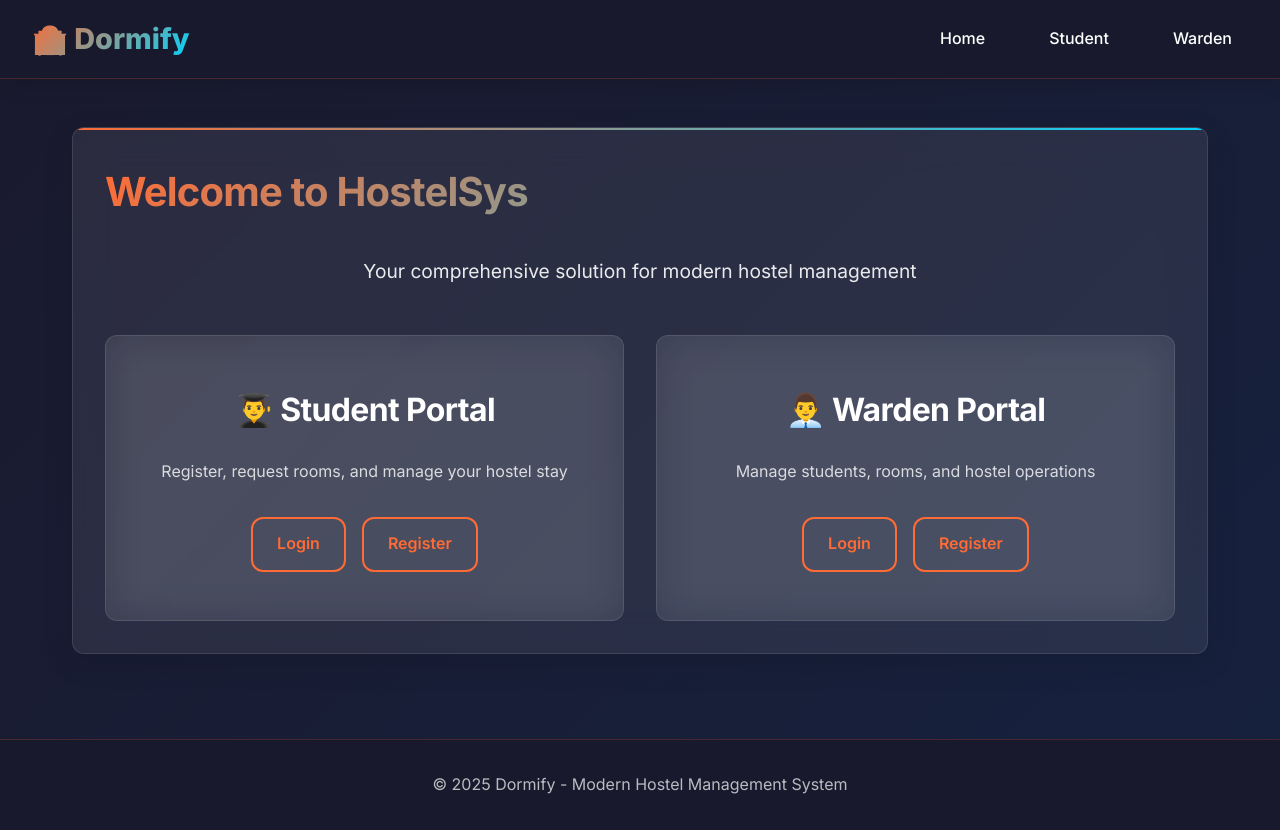
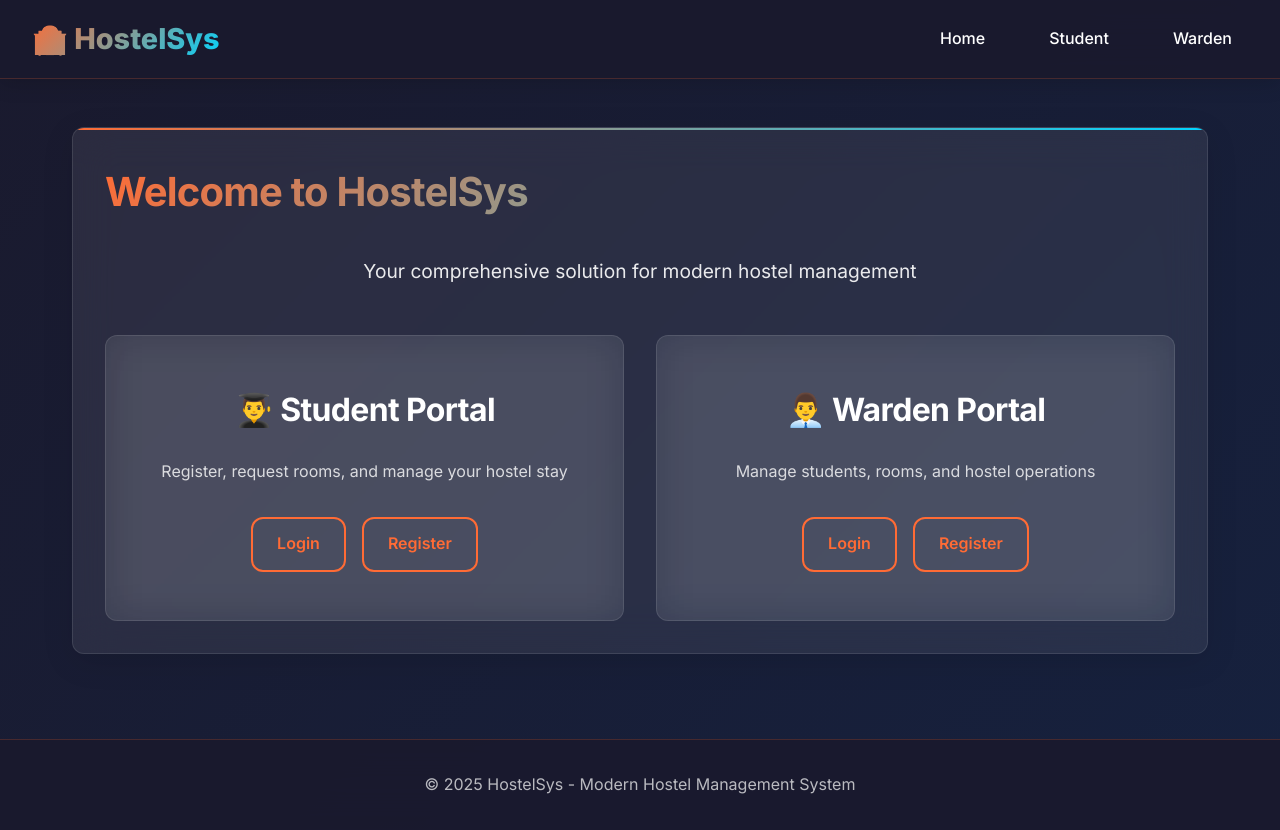
Before and after one commit to MUNEESH08/Hostel-Web-App, a Flask app: page / in a window 1280 px wide. Run offline with Flask 3, Linux system fonts and the light colour scheme; some libraries are stand-ins or nearby versions.

Commit message:
Update base.html

```diff
--- a/templates/base.html
+++ b/templates/base.html
@@ -12,7 +12,7 @@
 </head>
 <body>
   <header class="navbar">
-    <div class="logo">🏨 Dormify</div>
+    <div class="logo">🏨 HostelSys</div>
     <nav class="nav-links" id="navLinks">
       <a href="/">Home</a>
       <a href="/student/login">Student</a>
@@ -36,7 +36,7 @@
   </main>
 
   <footer class="footer">
-    <p>© 2025 Dormify - Modern Hostel Management System</p>
+    <p>© 2025 HostelSys - Modern Hostel Management System</p>
   </footer>
 </body>
 </html>
```
